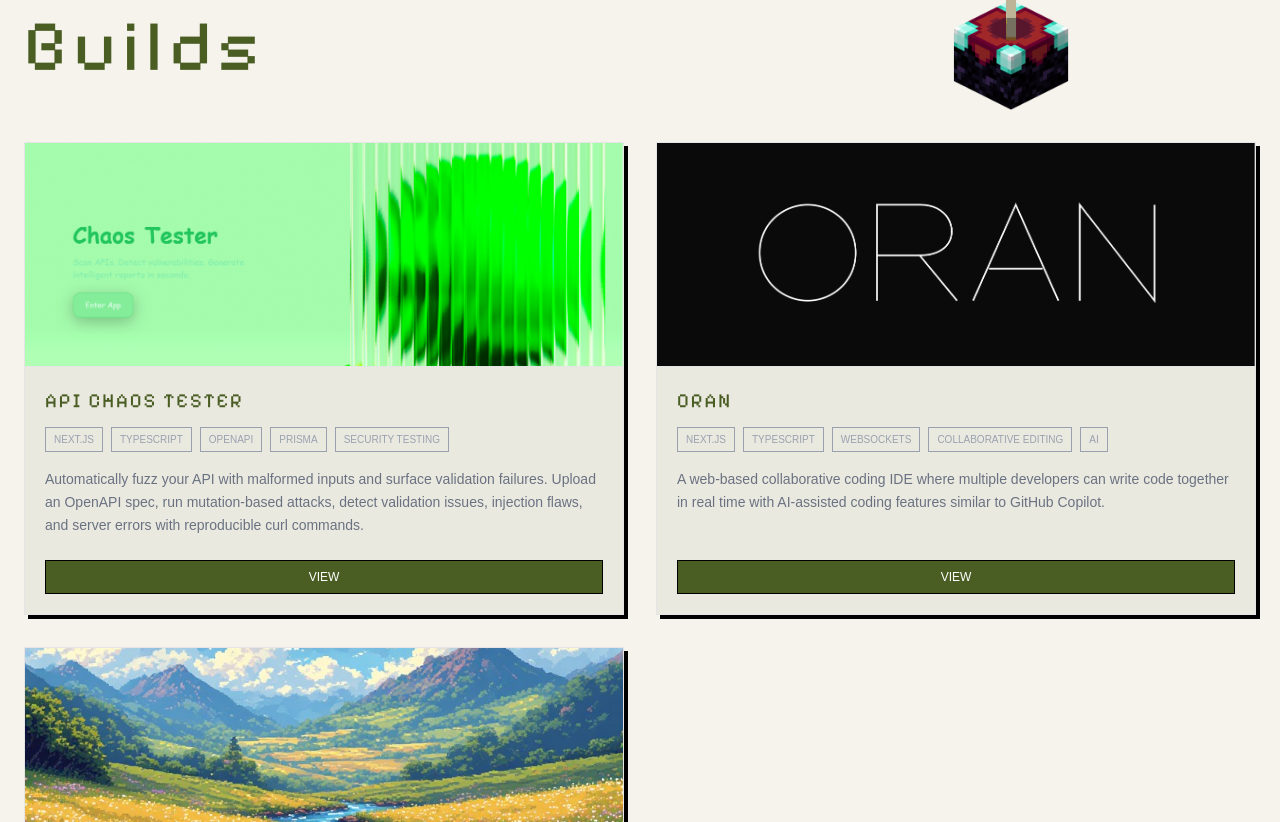
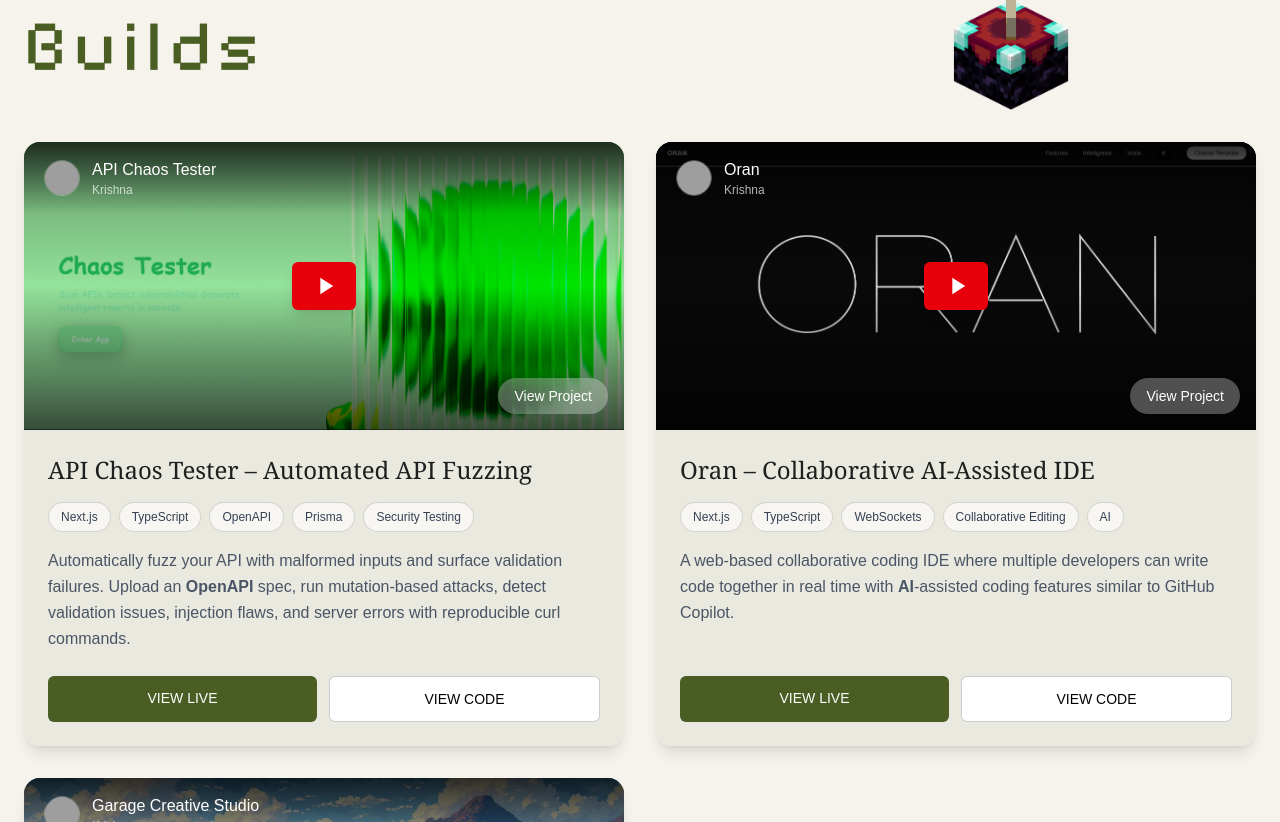
Before and after one commit to sudoKrishna/krishna, a Next.js app: page / in a window 1280 px wide. Shown: the part 858-1680 px from the top of the page. Built offline with nearby package versions, Linux system fonts and the light colour scheme; grey boxes are pictures that could not be loaded; a web font is replaced by a local one.

Commit message:
refactor Build component: enhance layout and improve description rendering

```diff
--- a/app/components/Build.tsx
+++ b/app/components/Build.tsx
@@ -4,7 +4,6 @@
 import gsap from "gsap";
 import { ScrollTrigger } from "gsap/ScrollTrigger";
 import { Pixelify_Sans } from "next/font/google";
-import { useCodeMode } from "../context/CodeModeContext";
 
 const pixelify = Pixelify_Sans({
     subsets: ["latin"],
@@ -16,18 +15,23 @@
 type BuildItem = {
     id: number;
     title: string;
+    cardTitle: string;
     description: string;
     tech: string[];
     image?: string;
-    video?: string;
+    video?: string; // YouTube embed URL, e.g. https://www.youtube.com/embed/VIDEO_ID
     viewLink: string;
     codeLink: string;
 };
+
+const AVATAR = "/k.jpeg";
+const AUTHOR = "Krishna";
 
 const builds: BuildItem[] = [
   {
     id: 1,
     title: "API Chaos Tester",
+    cardTitle: "API Chaos Tester – Automated API Fuzzing",
     description:
       "Automatically fuzz your API with malformed inputs and surface validation failures. Upload an OpenAPI spec, run mutation-based attacks, detect validation issues, injection flaws, and server errors with reproducible curl commands.",
     tech: [
@@ -45,6 +49,7 @@
   {
     id: 2,
     title: "Oran",
+    cardTitle: "Oran – Collaborative AI-Assisted IDE",
     description:
       "A web-based collaborative coding IDE where multiple developers can write code together in real time with AI-assisted coding features similar to GitHub Copilot.",
     tech: [
@@ -62,6 +67,7 @@
   {
     id: 6,
     title: "Garage Creative Studio",
+    cardTitle: "Garage Creative Studio – Brand Website",
     description:
       "A modern UI/UX-focused company website built with Next.js and GSAP featuring high-performance animations, immersive transitions, responsive layouts, and polished visual storytelling. The project emphasizes smooth interaction design, scalable component architecture, SEO optimization, and modern frontend engineering practices to deliver a premium digital brand experience.",
     tech: [
@@ -82,13 +88,29 @@
 export default function Build() {
     const cardsRef = useRef<(HTMLDivElement | null)[]>([]);
     const titleRef = useRef<HTMLHeadingElement>(null);
-    const { codeMode } = useCodeMode();
 
-    const toBinary = (text: string) =>
-        text
-            .split("")
-            .map((c) => c.charCodeAt(0).toString(2))
-            .join(" ");
+    // Bold any tech term that appears inside the description text
+    const renderDescription = (description: string, tech: string[]) => {
+        if (!tech.length) return description;
+
+        const escaped = tech
+            .slice()
+            .sort((a, b) => b.length - a.length)
+            .map((t) => t.replace(/[.*+?^${}()|[\]\\]/g, "\\$&"));
+
+        const pattern = new RegExp(`(${escaped.join("|")})`, "gi");
+        const parts = description.split(pattern);
+
+        return parts.map((part, i) =>
+            tech.some((t) => t.toLowerCase() === part.toLowerCase()) ? (
+                <strong key={i} className="font-semibold text-current">
+                    {part}
+                </strong>
+            ) : (
+                <React.Fragment key={i}>{part}</React.Fragment>
+            )
+        );
+    };
 
     useEffect(() => {
         if (!titleRef.current) return;
@@ -119,31 +141,12 @@
     }, []);
 
     return (
-        <div
-            className={`min-h-screen px-6 py-10 relative overflow-hidden transition-all duration-700 ${
-                codeMode ? "bg-black text-green-400" : "bg-[#F5F3EB] text-black"
-            }`}
-        >
-            {/* 🔥 HACK OVERLAY (only in code mode) */}
-            {codeMode && (
-                <div className="pointer-events-none fixed inset-0 z-50 overflow-hidden">
-                    <div className="animate-pulse opacity-10 text-green-400 text-[10px] whitespace-pre-wrap">
-                        {Array.from({ length: 80 })
-                            .map(() =>
-                                Math.random().toString(2).slice(2, 120)
-                            )
-                            .join("\n")}
-                    </div>
-                </div>
-            )}
-
+        <div className="min-h-screen px-6 py-10 relative overflow-hidden transition-all duration-700 bg-[#F5F3EB] text-black">
             {/* HEADER (UNCHANGED STYLE) */}
             <div className="flex items-center gap-170 mb-8">
                 <h1
                     ref={titleRef}
-                    className={`text-7xl ${pixelify.className} tracking-widest ${
-                        codeMode ? "text-green-400" : "text-[#4A5D23]"
-                    }`}
+                    className={`text-7xl ${pixelify.className} tracking-widest text-[#4A5D23]`}
                 >
                     Builds
                 </h1>
@@ -155,7 +158,6 @@
                 />
             </div>
 
-
             {/* GRID */}
             <div className="grid md:grid-cols-2 lg:grid-cols-2 gap-8 items-stretch">
                 {builds.map((item, i) => (
@@ -164,67 +166,118 @@
                         ref={(el) => {
                             cardsRef.current[i] = el;
                         }}
-      className={`border rounded-none transition-all duration-300 ease-out
-      hover:-translate-y-2 hover:shadow-[6px_6px_0px_black]
-      flex flex-col h-full overflow-hidden ${
-        codeMode
-          ? "bg-black border-green-500 shadow-[0_0_15px_#00ff00]"
-          : "bg-white border-black/10 shadow-[4px_4px_0px_black]"
-      }`}
+                        className="rounded-2xl transition-all duration-300 ease-out
+                        hover:-translate-y-1 hover:shadow-2xl
+                        flex flex-col h-full overflow-hidden bg-white shadow-lg"
                     >
                         {/* MEDIA */}
-      <div className="h-56 border-b border-black/10 shrink-0">
-        {codeMode ? (
-          <div className="h-full w-full bg-black text-green-400 text-[8px] p-2 overflow-hidden font-mono">
-            {Array.from({ length: 8 })
-              .map(() => Math.random().toString(2).slice(2, 50))
-              .join("\n")}
-          </div>
+                        <div className="relative h-72 shrink-0 bg-black overflow-hidden">
+                            {item.video ? (
+                                <iframe
+                                    src={item.video}
+                                    title={item.title}
+                                    className="w-full h-full"
+                                    allow="accelerometer; autoplay; clipboard-write; encrypted-media; gyroscope; picture-in-picture"
+                                    allowFullScreen
+                                />
                             ) : (
+                                <a
+                                    href={item.viewLink}
+                                    target="_blank"
+                                    rel="noopener noreferrer"
+                                    className="group relative block w-full h-full"
+                                >
                                     <img
                                         src={item.image}
-            className="w-full h-full object-cover pixelated"
+                                        alt={item.title}
+                                        className="w-full h-full object-cover transition-transform duration-300 group-hover:scale-105"
                                     />
+                                    {/* darken overlay */}
+                                    <div className="absolute inset-0 bg-gradient-to-t from-black/70 via-black/10 to-black/40" />
+
+                                    {/* play button */}
+                                    <div className="absolute inset-0 flex items-center justify-center">
+                                        <div className="flex items-center justify-center w-16 h-12 rounded-md bg-red-600 shadow-lg group-hover:scale-110 transition-transform">
+                                            <svg
+                                                viewBox="0 0 24 24"
+                                                className="w-7 h-7 fill-white ml-0.5"
+                                            >
+                                                <path d="M8 5v14l11-7z" />
+                                            </svg>
+                                        </div>
+                                    </div>
+
+                                    {/* watch/view pill */}
+                                    <div className="absolute bottom-4 right-4">
+                                        <span className="flex items-center gap-2 rounded-full bg-white/30 backdrop-blur-md px-4 py-2 text-sm font-medium text-white">
+                                            View Project
+                                        </span>
+                                    </div>
+                                </a>
                             )}
+
+                            {/* avatar + name overlay (top-left) */}
+                            <div className="absolute top-0 left-0 right-0 flex items-center gap-3 px-5 py-4 bg-gradient-to-b from-black/70 to-transparent pointer-events-none">
+                                <img
+                                    src={AVATAR}
+                                    alt={AUTHOR}
+                                    className="w-9 h-9 rounded-full object-cover border border-white/30"
+                                />
+                                <div className="flex flex-col leading-tight">
+                                    <span className="text-white text-base font-medium">
+                                        {item.title}
+                                    </span>
+                                    <span className="text-white/70 text-xs">
+                                        {AUTHOR}
+                                    </span>
+                                </div>
+                            </div>
                         </div>
 
                         {/* CONTENT */}
-      <div className="p-5 bg-[#EAE9E0] flex flex-col flex-1">
-        {/* TITLE */}
+                        <div className="p-6 flex flex-col flex-1 bg-[#EAE9E0]">
+                            {/* CARD TITLE */}
                             <h3
-          className={`text-xl font-light uppercase tracking-widest ${
-            pixelify.className
-          } ${codeMode ? "text-green-400" : "text-[#4A5D23]"}`}
+                                className="text-2xl text-[#1f1f1f]"
+                                style={{ fontFamily: "Georgia, serif" }}
                             >
-          {codeMode ? toBinary(item.title) : item.title}
+                                {item.cardTitle}
                             </h3>
 
-        {/* TECH */}
-        <div className="flex flex-wrap gap-2 mt-3">
+                            {/* TECH PILLS */}
+                            <div className="flex flex-wrap gap-2 mt-4">
                                 {item.tech.map((t, idx) => (
                                     <span
                                         key={idx}
-              className="text-[10px] px-2 py-1 border border-gray-400 text-gray-400 uppercase"
+                                        className="text-xs px-3 py-1.5 rounded-full border border-black/15 text-gray-700 bg-white/60"
                                     >
-              {codeMode ? toBinary(t) : t}
+                                        {t}
                                     </span>
                                 ))}
                             </div>
 
                             {/* DESCRIPTION */}
-        <p className="text-sm mt-4 text-gray-500 leading-relaxed flex-1">
-          {codeMode ? toBinary(item.description) : item.description}
+                            <p className="text-base mt-4 leading-relaxed flex-1 text-gray-600">
+                                {renderDescription(item.description, item.tech)}
                             </p>
 
                             {/* BUTTONS */}
-        <div className="mt-6">
+                            <div className="mt-6 flex gap-3">
                                 <a
                                     href={item.viewLink}
                                     target="_blank"
                                     rel="noopener noreferrer"
-            className="text-center text-xs bg-[#4a5d23] text-white uppercase border border-black py-2 hover:bg-black hover:text-white transition block"
+                                    className="flex-1 text-center text-sm font-medium uppercase py-3 rounded-md transition bg-[#4a5d23] text-white hover:bg-black"
                                 >
-            View
+                                    View Live
+                                </a>
+                                <a
+                                    href={item.codeLink}
+                                    target="_blank"
+                                    rel="noopener noreferrer"
+                                    className="flex-1 text-center text-sm font-medium uppercase py-3 rounded-md border transition border-black/20 text-black bg-white hover:bg-black hover:text-white"
+                                >
+                                    View Code
                                 </a>
                             </div>
                         </div>
```
Lines whose indentation alone changed are shown as unchanged.
